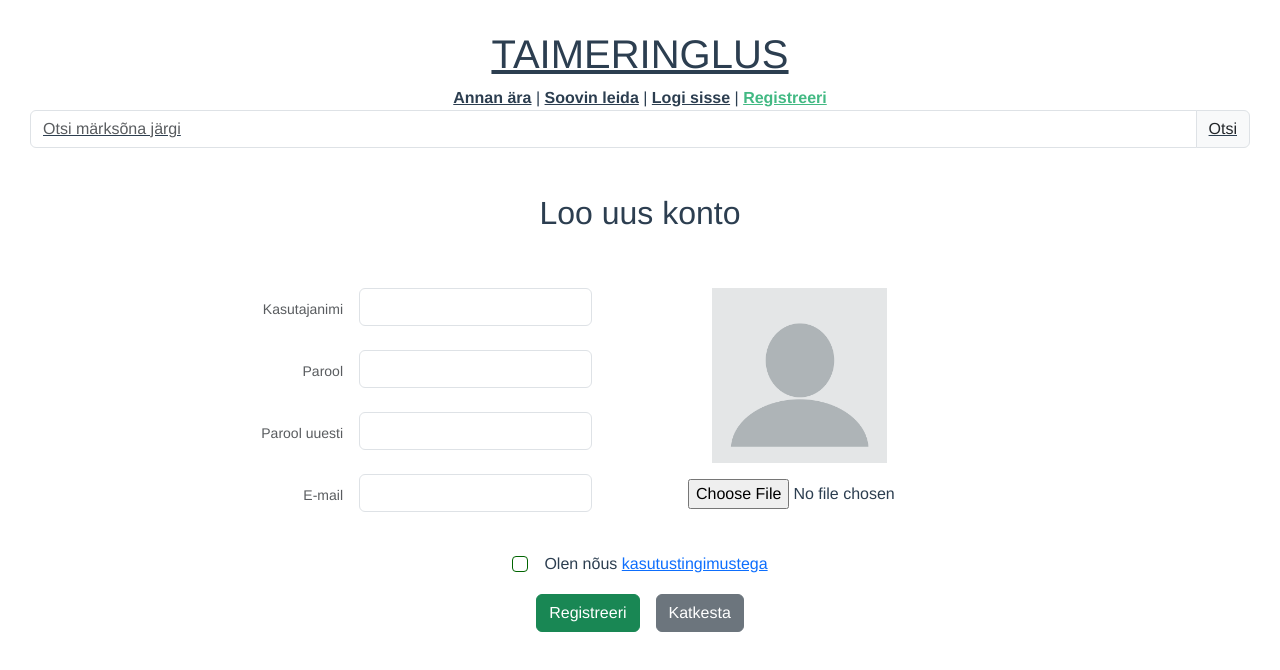
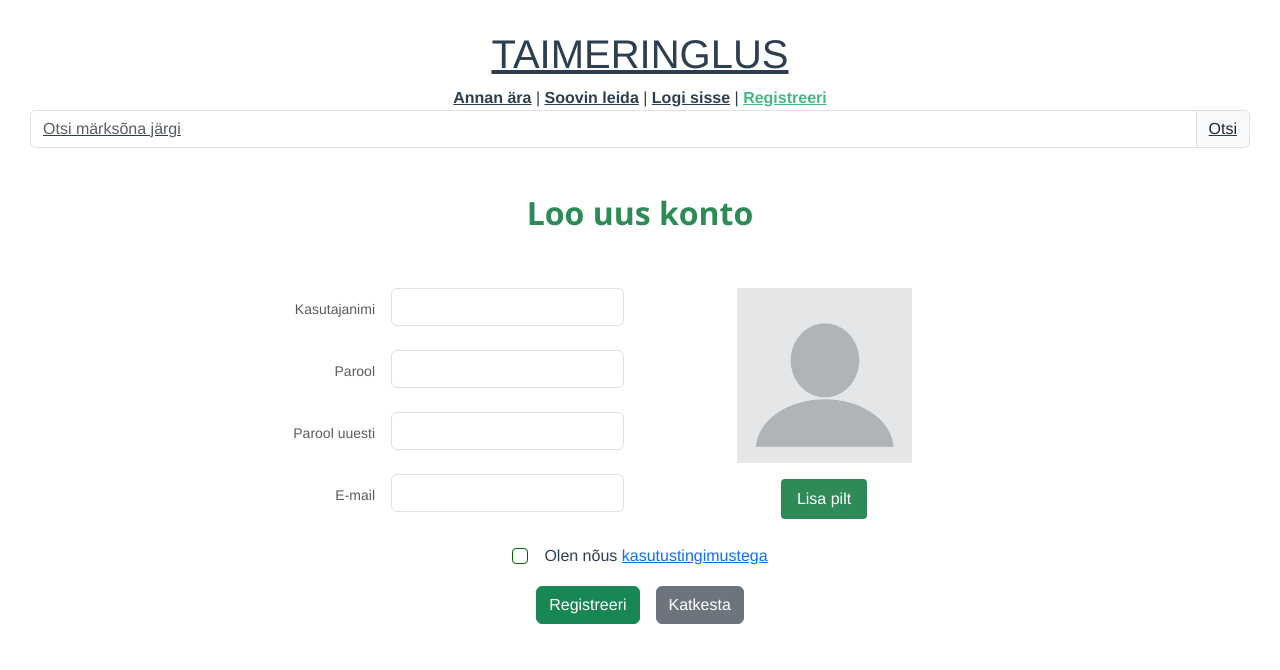
Before and after one commit to karin-v/flowerfront, a Vue app: page /register in a window 1280 px wide. Shown: the top 670 px of the page. Built offline with nearby package versions, Linux system fonts and the light colour scheme.

Commit message:
register view layout complete

```diff
--- a/src/views/RegisterView.vue
+++ b/src/views/RegisterView.vue
@@ -4,7 +4,8 @@
 
       <div class="row justify-content-center mb-4">
         <div class="col">
-          <h2>Loo uus konto</h2>
+          <h2  style="color:seagreen; font-family: 'Segoe UI', sans-serif; font-weight: bold" >Loo uus konto</h2>
+
           <AlertDanger :message="errorMessage"/>
           <AlertSuccess :message="successMessage"/>
         </div>
@@ -12,7 +13,7 @@
 
       <div class="row mt-5">
 
-        <div class="col-md-6 pe-5">
+        <div class="col-md-6 pe-3">
           <div class="mb-4 d-flex justify-content-end align-items-center">
             <label class="form-text">Kasutajanimi</label>
             <input v-model="newUser.username" type="text" class="form-control w-auto ms-3">
@@ -28,25 +29,28 @@
             <input v-model="passwordRetype" type="password" class="form-control w-auto ms-3">
           </div>
 
-          <div class="mb-4 d-flex justify-content-end align-items-center">
+          <div class="mb-3 d-flex justify-content-end align-items-center">
             <label class="form-text">E-mail</label>
             <input v-model="newUser.email" type="email" class="form-control w-auto ms-3">
           </div>
         </div>
 
-        <div class="col-md-6 ps-5">
+        <div class="col-md-4 ps-0">
+          <div class="ps-0 d-flex flex-column align-items-center">
+            <div class="mb-3">  <!-- Changed to start alignment -->
+              <UserImage :imageData="newUser.imageData"/>
+            </div>
 
-          <div class="mb-3 text-start ps-4">
-            <UserImage :imageData="newUser.imageData"/>
+            <div>
+              <div style="position: relative; display: inline-block;">
+                <button type="button" style="background-color: seagreen; color: white; padding: 8px 16px; border-radius: 4px; border: none; cursor: pointer; pointer-events: none;">Lisa pilt</button>
+                <div style="position: absolute; left: 0; top: 0; width: 100%; height: 100%; opacity: 0; overflow: hidden;">
+                  <ImageInput @event-new-image-selected="setNewUserImageData"/>
+                </div>
+              </div>
+            </div>
           </div>
-
-          <div class="d-flex justify-content-left">
-            <ImageInput @event-new-image-selected="setNewUserImageData"/>
-          </div>
-
-
         </div>
-
       </div>
 
       <div class="row mt-3">
@@ -69,84 +73,6 @@
     </div>
   </div>
 </template>
-
-
-
-<!--<template>-->
-<!--  <div>-->
-<!--    <div class="container">-->
-<!--      -->
-<!--      <div class="row justify-content-center">-->
-<!--        <div class="col">-->
-<!--          <h2>Loo uus konto</h2>-->
-<!--          <AlertDanger :message="errorMessage"/>-->
-<!--          <AlertSuccess :message="successMessage"/>-->
-<!--        </div>-->
-
-<!--      </div>-->
-
-<!--      <div class="row mt-5 align-items-center">-->
-<!--        <div class="col-md-6">-->
-<!--          <div class="mb-4 d-flex justify-content-end align-items-center">-->
-<!--            <label class="form-text">Kasutajanimi</label>-->
-<!--            <input v-model="newUser.username" type="text" class="form-control w-auto ms-3">-->
-<!--          </div>-->
-
-<!--          <div class="mb-4 d-flex justify-content-end align-items-center">-->
-<!--            <label class="form-text">Parool</label>-->
-<!--            <input v-model="newUser.password" type="password" class="form-control w-auto ms-3">-->
-<!--          </div>-->
-
-<!--          <div class="mb-4 d-flex justify-content-end align-items-center">-->
-<!--            <label class="form-text">Parool uuesti</label>-->
-<!--            <input v-model="passwordRetype" type="password" class="form-control w-auto ms-3">-->
-<!--          </div>-->
-
-<!--          <div class="mb-4 d-flex justify-content-end align-items-center">-->
-<!--            <label class="form-text">E-mail</label>-->
-<!--            <input v-model="newUser.email" type="email" class="form-control w-auto ms-3">-->
-<!--          </div>-->
-
-<!--        </div>-->
-
-<!--        <div class="col-md-3 d-flex justify-content-center align-items-start">-->
-
-<!--          <UserImage :imageData="newUser.imageData"/>-->
-
-<!--        </div>-->
-
-<!--        <div class="justify-content-lg-end ">-->
-<!--          <ImageInput @event-new-image-selected="setNewUserImageData"/>-->
-<!--        </div>-->
-
-
-<!--      </div>-->
-<!--      <div>-->
-<!--        <div>-->
-
-<!--          <input v-model="newUser.consent" class="form-check-input" type="checkbox" style="border-color: darkgreen">-->
-<!--          <label for="consentCheckbox" class="ms-2">-->
-<!--            Olen nõus <a href="/kasutustingimused" target="_blank">kasutustingimustega</a>-->
-<!--          </label>-->
-<!--        </div>-->
-<!--      </div>-->
-
-<!--      <div class="row mt-5 align-items-center">-->
-
-<!--        <div class="justify-content-between">-->
-
-<!--          <button @click="addNewUser" type="button" class="btn btn-success me-3">Registreeri</button>-->
-<!--          <button @click="navigateToHomeView" type="button" class="btn btn-secondary">Katkesta</button>-->
-
-<!--        </div>-->
-
-<!--      </div>-->
-
-<!--    </div>-->
-
-<!--  </div>-->
-
-<!--</template>-->
 
 <script>
 
```
